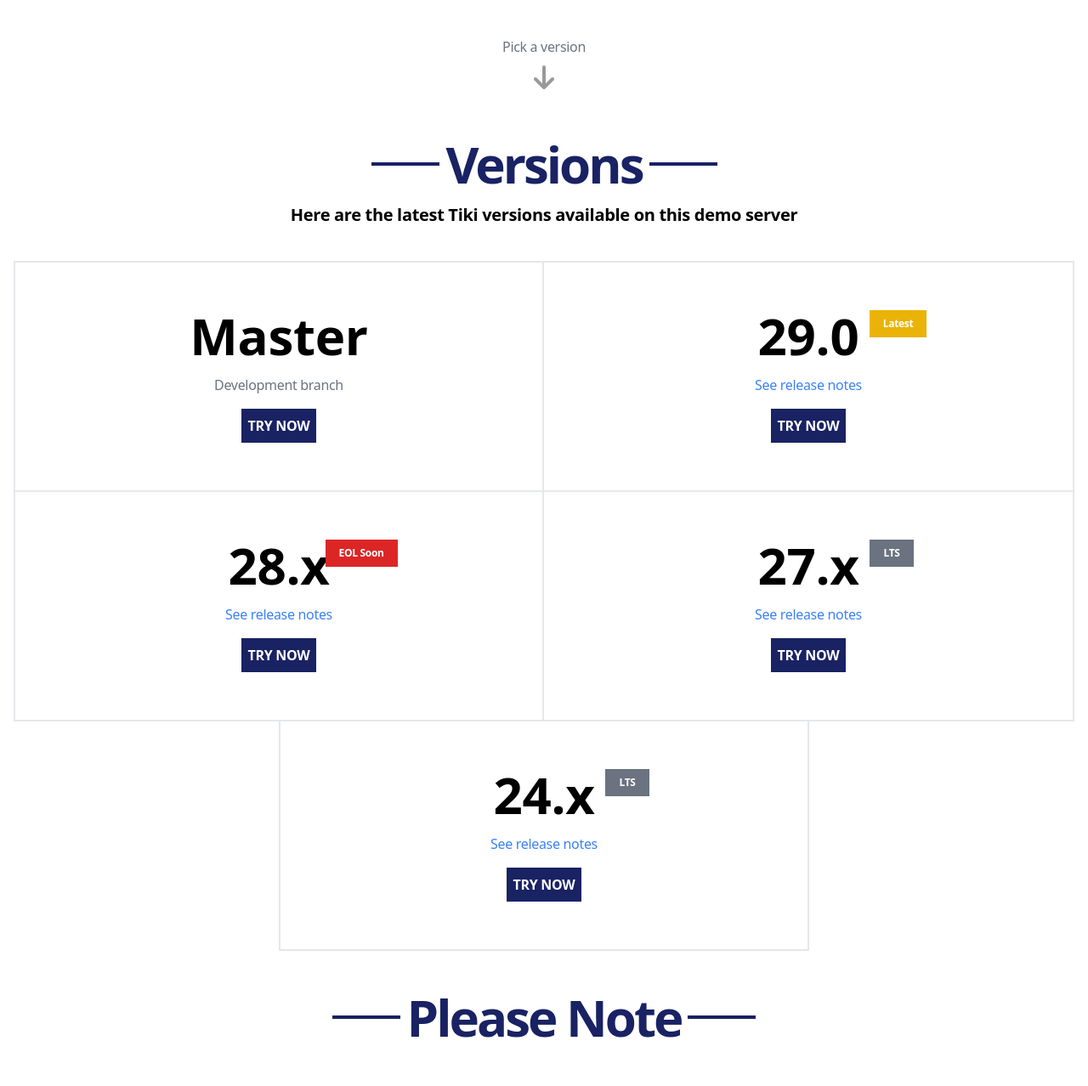
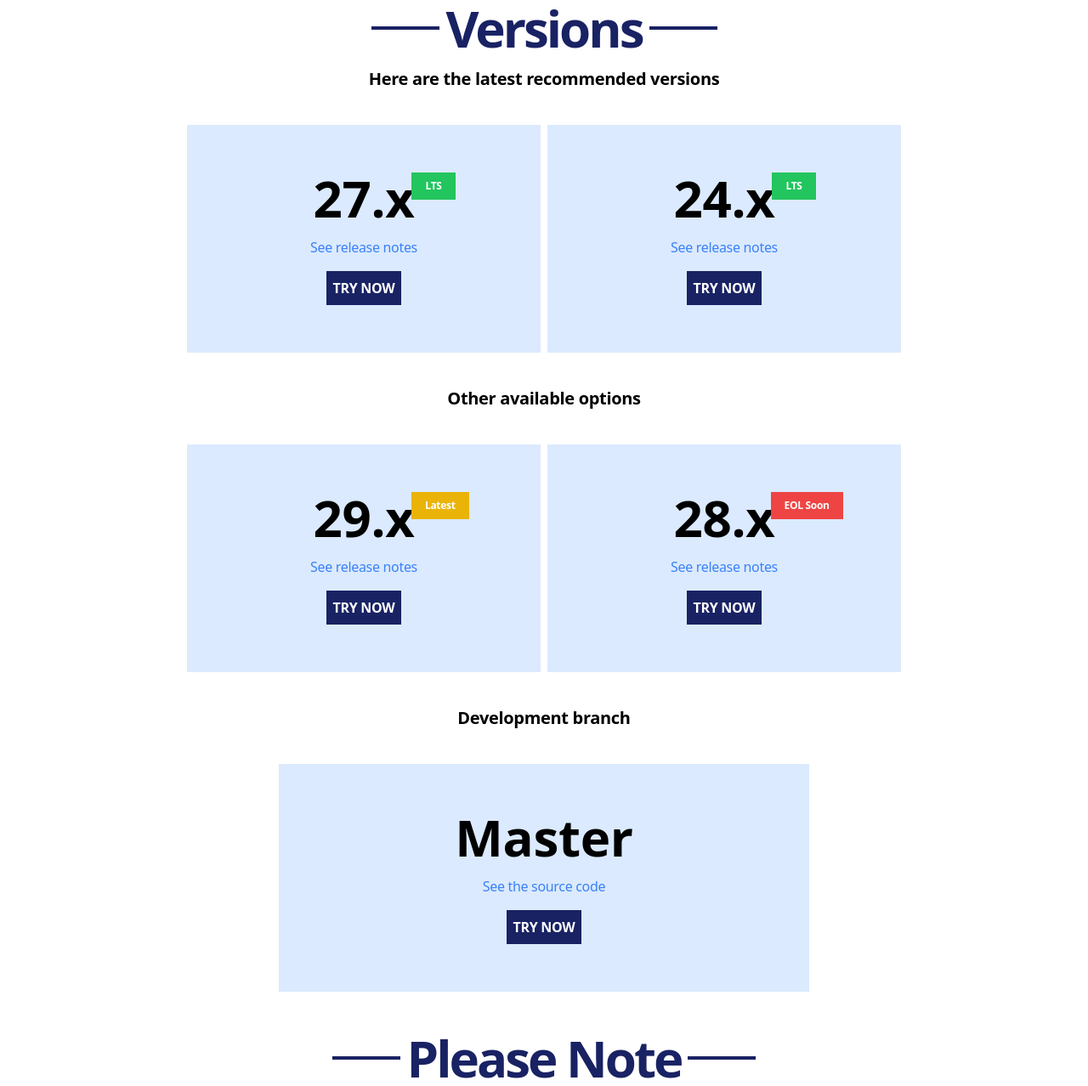
Before and after one commit to mercihabam/demo.tiki.org, a website: page src/index.html in a window 1280 px wide. Shown: the part 1149-2427 px from the top of the page at 85% size. Drawn offline with Linux system fonts and the light colour scheme.

Commit message:
update website: reorganize sections with different versions, and tweak the look, adding as well some js to highlight specific section navigated to

```diff
--- a/src/index.html
+++ b/src/index.html
@@ -26,21 +26,21 @@
           <img src="/dist/tiki-icon.svg" class="filter invert w-10" alt="">
           <span class="hidden sm:inline">Tiki Wiki CMS Groupware</span>
         </a>
-        <div class="flex gap-2 sm:gap-4 text-gray-300">
+        <div class="flex gap-2 sm:gap-4 text-gray-300 uppercase" id="nav">
             <a href="#credentials" class="font-bold transition-all hover:text-white">Try Tiki</a>
             <a href="#versions" class="font-bold transition-all hover:text-white">Versions</a>
-          <a href="#notice" class="font-bold transition-all hover:text-white">Notice</a>
+            <a href="#notice" class="font-bold transition-all hover:text-white">Notice</a>
         </div>
       </div>
     </div>
     <div class="relative full bg-[url('./pexels.jpg')] bg-cover bg-center">
       <div class="absolute inset-0 bg-primary opacity-50"></div>
-      <div class="container relative z-10 mx-auto min-h-[80vh] p-4 flex items-center text-white">
+      <div class="container relative z-10 mx-auto min-h-[60vh] p-4 flex items-center text-white">
         <h1 class="text-5xl text-center sm:text-7xl font-bold sm:w-2/4 mx-auto">Welcome to the Tiki demo server</h1>
       </div>
     </div>
 
-    <div class="mt-14" id="credentials">
+    <div class="mt-14 transition-all" id="credentials">
         <div class="container flex flex-col justify-center mx-auto p-4 space-y-16">
           <div class="text-center">
             <div class="flex justify-center items-center gap-2">
@@ -48,10 +48,10 @@
               <h2 class="text-4xl sm:text-6xl font-bold my-4 text-primary capitalize tracking-tighter">Get a glimpse of the possibilities</h2>
               <div class="h-1 w-20 bg-primary"></div>
             </div>
-            <h2 class="text-xl font-semibold">You can test Tiki with the following log-in</h2>
+            <h2 class="text-xl font-semibold">You can test Tiki with the following credentials:</h2>
           </div>
 
-          <div class="flex flex-col w-max mx-auto justify-center py-14 px-20 border-x-2 bg-white font-bold">
+          <div class="flex flex-col w-full sm:w-1/2 mx-auto justify-center py-14 px-20 bg-gray-100 font-bold">
             <div class="text-center">
               User: admin
             </div>
@@ -66,7 +66,7 @@
         </div>
     </div>
 
-    <div class="" id="versions">
+    <div class="transition-all" id="versions">
       <div class="container min-h-screen flex flex-col justify-center mx-auto p-4 space-y-10">
         <div class="text-center">
           <div class="flex justify-center items-center gap-2">
@@ -74,58 +74,63 @@
             <h2 class="text-4xl sm:text-6xl font-bold my-4 text-primary capitalize tracking-tighter">Versions</h2>
             <div class="h-1 w-20 bg-primary"></div>
           </div>
-          <h2 class="text-xl font-semibold">Here are the latest Tiki versions available on this demo server</h2>
+          <h2 class="text-xl font-semibold">Here are the latest recommended versions</h2>
         </div>
 
-        <div class="flex justify-center flex-wrap">
-          <div class="border-2 flex gap-4 flex-col items-center justify-center p-14 w-full sm:w-1/2">
+        <div class="flex flex-wrap justify-center gap-2">
+          <div class="bg-blue-100 flex gap-4 flex-col items-center justify-center p-14 w-full sm:w-1/3">
             <div class="relative">
-              <span class="text-6xl font-bold">Master</span>
+              <span class="text-6xl font-bold">27.x</span>
+              <div class="absolute bg-green-500 px-4 py-2 font-bold text-white top-0 -right-12 text-xs">LTS</div>
             </div>
-            <div class="text-gray-500">Development branch</div>
-            <a href="https://trunk.demo.tiki.org/" class="text-white bg-primary block p-2 uppercase font-semibold">Try now</a>
+            <a href="https://doc.tiki.org/Tiki27" target="_blank" class="text-blue-500">See release notes</a>
+            <a href="https://27x.demo.tiki.org/" class="text-white bg-primary block p-2 uppercase font-semibold">Try now</a>
           </div>
 
-          <div class="border-2 border-l-0 flex gap-4 flex-col items-center justify-center p-14 w-full sm:w-1/2">
+          <div class="bg-blue-100 border-t-0 flex gap-4 flex-col items-center justify-center p-14 w-full sm:w-1/3">
             <div class="relative">
-              <span class="text-6xl font-bold">29.0</span>
-              <div class="absolute bg-yellow-500 px-4 py-2 font-bold text-white top-0 -right-20 text-xs">Latest</div>
+              <span class="text-6xl font-bold">24.x</span>
+              <div class="absolute bg-green-500 px-4 py-2 font-bold text-white top-0 -right-12 text-xs">LTS</div>
+            </div>
+            <a href="https://doc.tiki.org/Tiki24" target="_blank" class="text-blue-500">See release notes</a>
+            <a href="https://demo.tiki.org/24x/" class="text-white bg-primary block p-2 uppercase font-semibold">Try now</a>
+          </div>
+        </div>
+
+        <h2 class="text-xl font-semibold text-center">Other available options</h2>
+
+        <div class="flex justify-center flex-wrap gap-2">
+          <div class="bg-blue-100 border-l-0 flex gap-4 flex-col items-center justify-center p-14 w-full sm:w-1/3">
+            <div class="relative">
+              <span class="text-6xl font-bold">29.x</span>
+              <div class="absolute bg-yellow-500 px-4 py-2 font-bold text-white top-0 -right-16 text-xs">Latest</div>
             </div>
             <a href="https://doc.tiki.org/Tiki29" target="_blank" class="text-blue-500">See release notes</a>
             <a href="https://29x.demo.tiki.org/" class="text-white bg-primary block p-2 uppercase font-semibold">Try now</a>
           </div>
 
-          <div class="border-2 border-t-0 flex gap-4 flex-col items-center justify-center p-14 w-full sm:w-1/2">
+          <div class="bg-blue-100 border-t-0 flex gap-4 flex-col items-center justify-center p-14 w-full sm:w-1/3">
             <div class="relative">
               <span class="text-6xl font-bold">28.x</span>
-              <div class="absolute bg-red-600 px-4 py-2 font-bold text-white top-0 -right-20 text-xs">EOL Soon</div>
+              <div class="absolute bg-red-500 px-4 py-2 font-bold text-white top-0 -right-20 text-xs">EOL Soon</div>
             </div>
             <a href="https://doc.tiki.org/Tiki28" target="_blank" class="text-blue-500">See release notes</a>
             <a href="https://28x.demo.tiki.org/" class="text-white bg-primary block p-2 uppercase font-semibold">Try now</a>
           </div>
+        </div>
 
-          <div class="border-b-2 border-r-2 flex gap-4 flex-col items-center justify-center p-14 w-full sm:w-1/2">
-            <div class="relative">
-              <span class="text-6xl font-bold">27.x</span>
-              <div class="absolute bg-gray-500 px-4 py-2 font-bold text-white top-0 -right-16 text-xs">LTS</div>
-            </div>
-            <a href="https://doc.tiki.org/Tiki27" target="_blank" class="text-blue-500">See release notes</a>
-            <a href="https://27x.demo.tiki.org/" class="text-white bg-primary block p-2 uppercase font-semibold">Try now</a>
+        <h2 class="text-xl font-semibold text-center">Development branch</h2>
+        <div class="bg-blue-100 flex gap-4 flex-col items-center justify-center p-14 w-full sm:w-1/2 mx-auto">
+          <div class="relative">
+            <span class="text-6xl font-bold">Master</span>
           </div>
-
-          <div class="border-2 border-t-0 flex gap-4 flex-col items-center justify-center p-14 w-full sm:w-1/2">
-            <div class="relative">
-              <span class="text-6xl font-bold">24.x</span>
-              <div class="absolute bg-gray-500 px-4 py-2 font-bold text-white top-0 -right-16 text-xs">LTS</div>
-            </div>
-            <a href="https://doc.tiki.org/Tiki24" target="_blank" class="text-blue-500">See release notes</a>
-            <a href="https://demo.tiki.org/24x/" class="text-white bg-primary block p-2 uppercase font-semibold">Try now</a>
-          </div>
+          <a href="https://gitlab.com/tikiwiki/tiki" target="_blank" class="text-blue-500">See the source code</a>
+          <a href="https://trunk.demo.tiki.org/" class="text-white bg-primary block p-2 uppercase font-semibold">Try now</a>
         </div>
       </div>
     </div>
 
-    <div class="" id="notice">
+    <div class="transition-all" id="notice">
       <div class="container flex flex-col justify-center mx-auto p-4 space-y-10">
         <div class="text-center">
           <div class="flex justify-center items-center gap-2">
@@ -160,5 +165,7 @@
         </div>
       </div>
     </div>
+
+    <script src="./index.js"></script>
   </body>
 </html>
--- /dev/null
+++ b/src/index.js
@@ -0,0 +1,11 @@
+document.querySelectorAll('#nav a').forEach(link => {
+    link.addEventListener('click', (e) => {
+        const section = document.querySelector(link.getAttribute('href'));
+
+        section.classList.add('bg-gray-100');
+
+        setInterval(() => {
+            section.classList.remove('bg-gray-100');
+        }, 1000);
+    });
+});
```
Also changed, not shown: dist/index.css.
